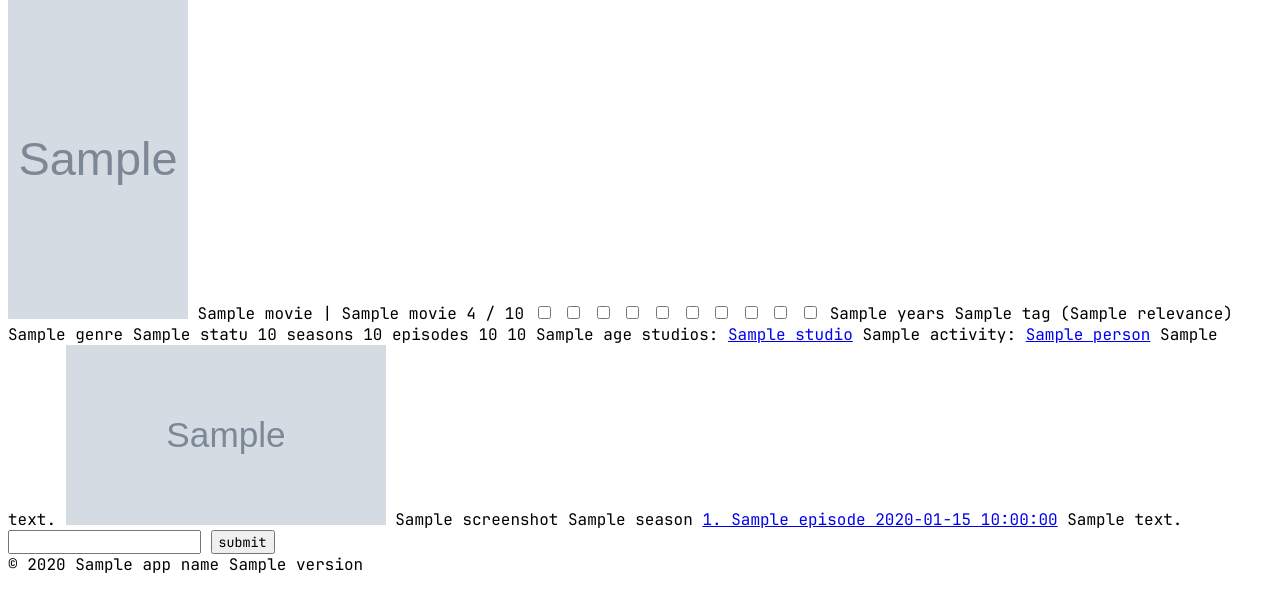
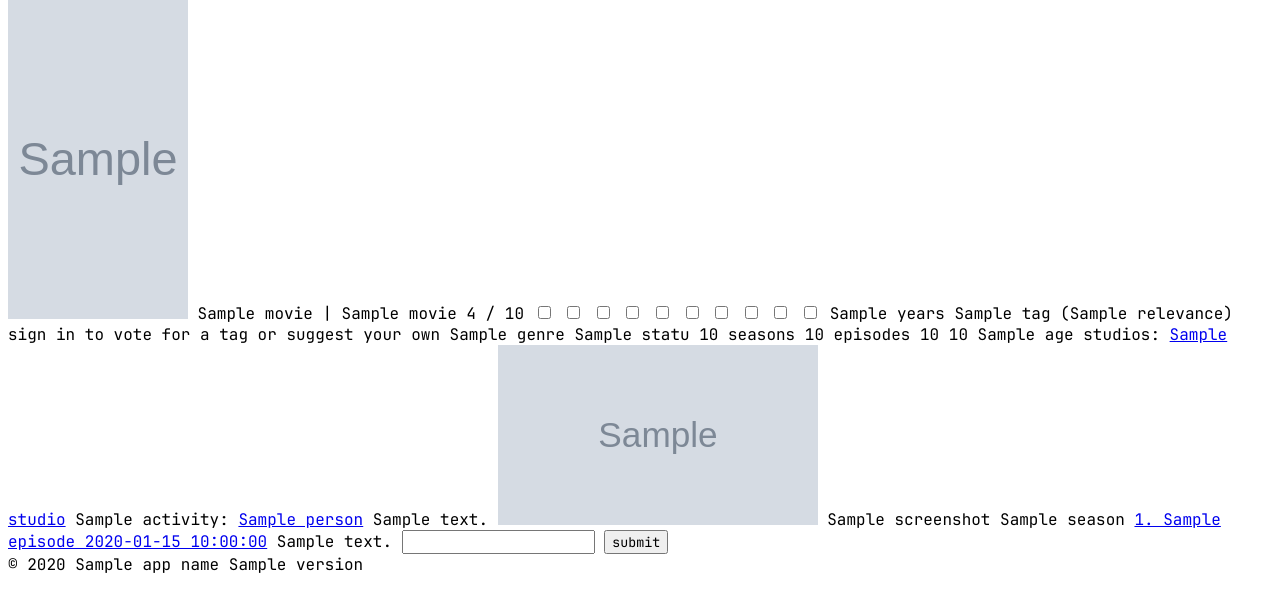
Before and after one commit to gunSlaveUnit/cinemafan, a FastAPI app: template templates/movies/movie.html in a window 1280 px wide. Shown: the part 30-642 px from the top of the page. Run offline with FastAPI, Linux system fonts and the light colour scheme; the template is opened without the code that fills it: most values are stand-ins (such as "Sample title", 1, 10 or a date in 2020); grey boxes marked "Sample" are stand-in pictures; parts of the project's set-up code (start-up, migrations or seed data) failed here and were passed over.

Commit message:
Message for not authorized users to sign in to upvote tag

```diff
--- a/templates/movies/movie.html
+++ b/templates/movies/movie.html
@@ -20,6 +20,10 @@
       <button onclick="bump_tag({{ t.movie_tag.id }})">upvote</button>
     {% endif %}
   {% endfor %}
+
+  {% if not user %}
+    sign in to vote for a tag or suggest your own
+  {% endif %}
 
   {% for g in genres %}
     {{ g.title }}
```
